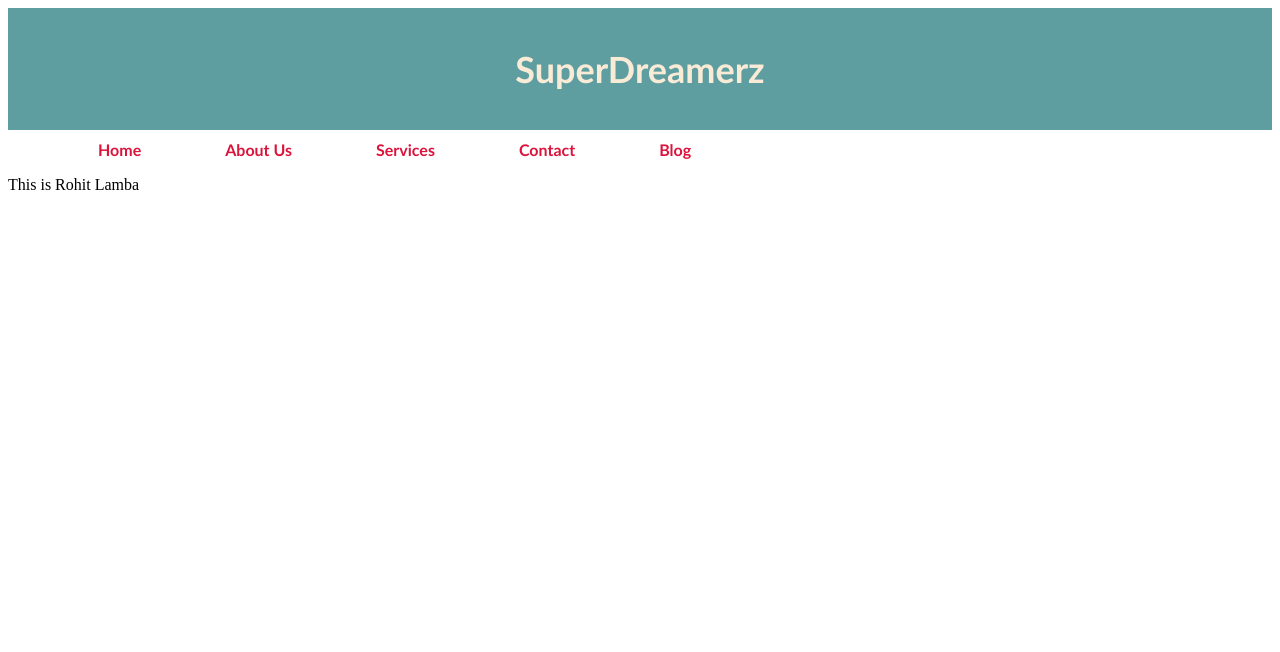
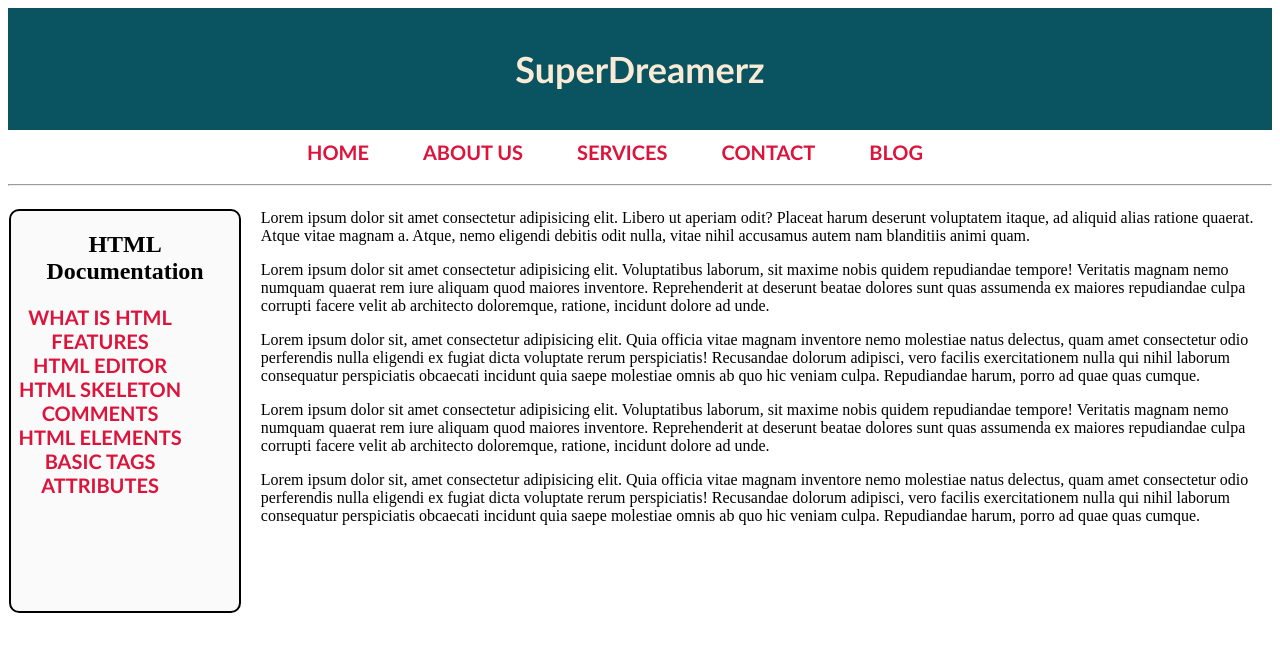
Before and after one commit to rohitlamba-rs/my-code, a plain HTML site: page index.html in a window 1280 px wide. Drawn offline with Linux system fonts and the light colour scheme.

Commit message:
fitst commit

```diff
--- a/index.html
+++ b/index.html
@@ -7,6 +7,32 @@
     <title>My Website</title>
 
     <link rel="stylesheet" href="project1.css">
+
+    <style>
+        .main-row{
+
+            float: right;
+            width: 80%;
+        }
+
+        .aside{
+           background-color: #FAFAFA;
+            float:right;
+            width: 18%;
+            height: 400px;
+            margin-right: 20px;
+            color:black;
+            text-align: center;
+            border: 2px solid black;
+            border-radius: 10px;
+
+        }
+        main{
+            padding-top: 15px;
+        }
+
+
+    </style>
 
 </head>
 <body>
@@ -25,10 +51,44 @@
         <a href="#">Blog</a>
 
     </nav>
-    <p>This is Rohit Lamba</p>
+
+    <hr>
 
     <main>
 
+        <div class="main-row">
+            <section>
+                <article>Lorem ipsum dolor sit amet consectetur adipisicing elit. Libero ut aperiam odit? Placeat harum deserunt voluptatem itaque, ad aliquid alias ratione quaerat. Atque vitae magnam a. Atque, nemo eligendi debitis odit nulla, vitae nihil accusamus autem nam blanditiis animi quam.</article>
+
+            </section>
+
+            <section>
+
+                <p>Lorem ipsum dolor sit amet consectetur adipisicing elit. Voluptatibus laborum, sit maxime nobis quidem repudiandae tempore! Veritatis magnam nemo numquam quaerat rem iure aliquam quod maiores inventore. Reprehenderit at deserunt beatae dolores sunt quas assumenda ex maiores repudiandae culpa corrupti facere velit ab architecto doloremque, ratione, incidunt dolore ad unde.</p>
+                <p>Lorem ipsum dolor sit, amet consectetur adipisicing elit. Quia officia vitae magnam inventore nemo molestiae natus delectus, quam amet consectetur odio perferendis nulla eligendi ex fugiat dicta voluptate rerum perspiciatis! Recusandae dolorum adipisci, vero facilis exercitationem nulla qui nihil laborum consequatur perspiciatis obcaecati incidunt quia saepe molestiae omnis ab quo hic veniam culpa. Repudiandae harum, porro ad quae quas cumque.</p>
+
+                <p>Lorem ipsum dolor sit amet consectetur adipisicing elit. Voluptatibus laborum, sit maxime nobis quidem repudiandae tempore! Veritatis magnam nemo numquam quaerat rem iure aliquam quod maiores inventore. Reprehenderit at deserunt beatae dolores sunt quas assumenda ex maiores repudiandae culpa corrupti facere velit ab architecto doloremque, ratione, incidunt dolore ad unde.</p>
+                <p>Lorem ipsum dolor sit, amet consectetur adipisicing elit. Quia officia vitae magnam inventore nemo molestiae natus delectus, quam amet consectetur odio perferendis nulla eligendi ex fugiat dicta voluptate rerum perspiciatis! Recusandae dolorum adipisci, vero facilis exercitationem nulla qui nihil laborum consequatur perspiciatis obcaecati incidunt quia saepe molestiae omnis ab quo hic veniam culpa. Repudiandae harum, porro ad quae quas cumque.</p>
+
+
+            </section>
+        </div>
+
+        <aside class="aside">
+
+            <h2>HTML Documentation</h2>
+            <div>
+                <a href="what.html">what is HTML</a><br>
+                <a href="#">Features</a><br>
+                <a href="#">HTML Editor</a><br>
+                <a href="#">HTML Skeleton</a><br>
+                <a href="#">Comments</a><br>
+                <a href="#">HTML Elements</a><br>
+                <a href="#">Basic Tags</a><br>
+                <a href="#">Attributes</a><br>
+            </div>
+
+        </aside>
 
     </main>
 
--- a/project1.css
+++ b/project1.css
@@ -1,27 +1,33 @@
 
 header{
-    background-color:cadetblue;
+    background-color:#095460;
     text-align: center;
     color:antiquewhite;
     padding: 15px;
     font-family: 'Gill Sans', 'Gill Sans MT', Calibri, 'Trebuchet MS', sans-serif;
-    font-size: large;
+    font-size:large;
 
 }
 
 a{
     color: black;
     text-decoration: none;
-    padding: 40px;
+    padding-right: 50px;
     color:crimson;
     font-weight: bold;
     font-family: 'Gill Sans', 'Gill Sans MT', Calibri, 'Trebuchet MS', sans-serif;
+    font-size: 20px;
+    text-transform: uppercase;
+    text-align: center;
 
 }
 
 nav{
     margin-top: 10px;
-    margin-left: 50px;
+
+    text-align: center;
+    margin-bottom: 20px;
+
 
 }
 
```
Also changed, not shown: box.html (added, +70 -0 lines), flex.html (added, +47 -0 lines), what.html (added, +111 -0 lines), 1.JPG (added).
